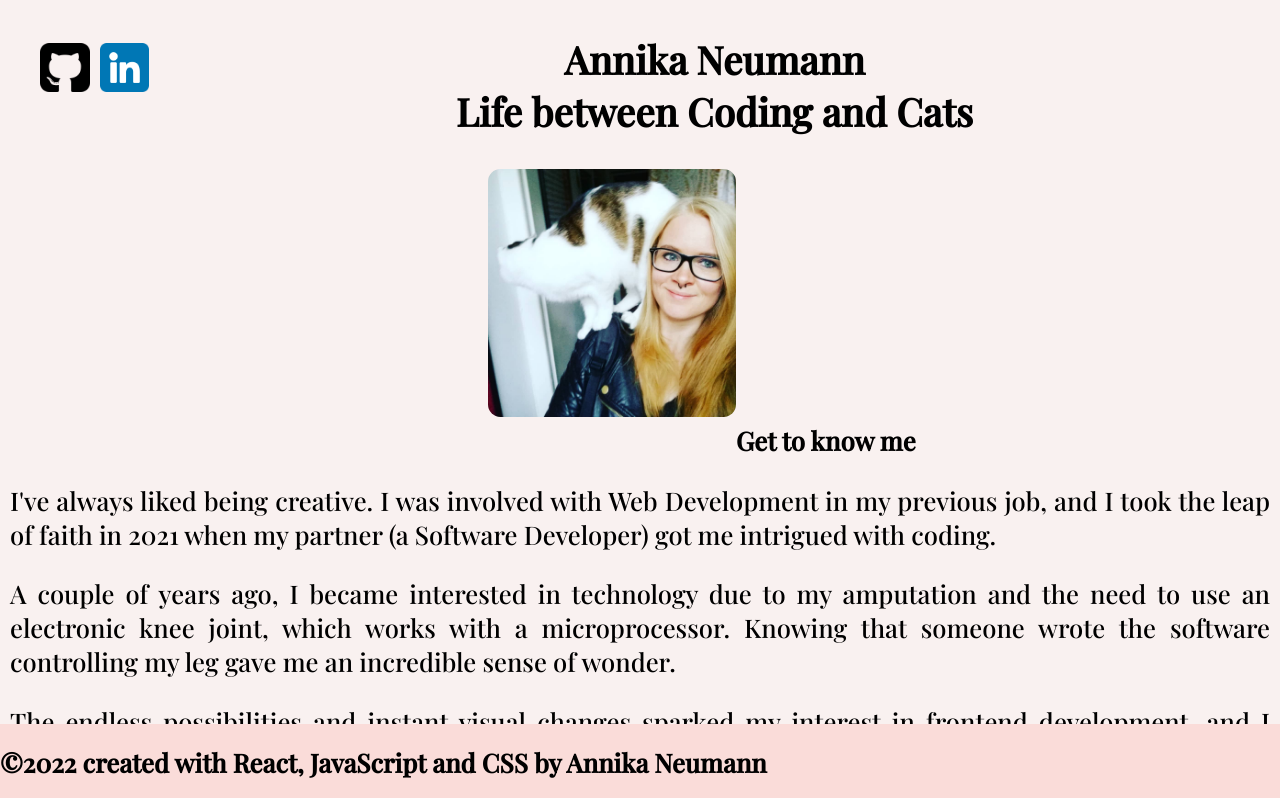
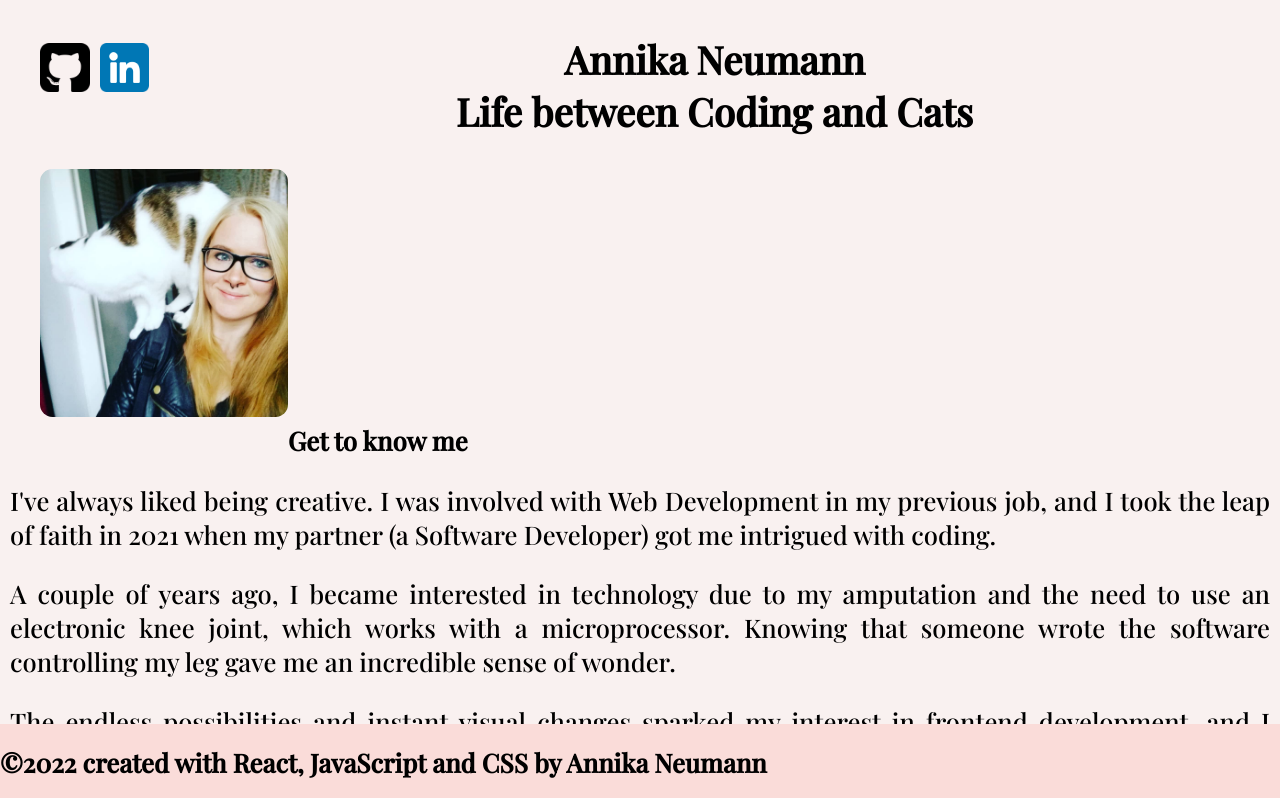
Before and after one commit to AnnikaNeumann/annikaneumann.github.io, a React (Create React App) app: page / in a window 1280 px wide. Shown: the top 798 px of the page. Built offline with nearby package versions, Linux system fonts and the light colour scheme.

Commit message:
changed profile image layout

```diff
--- a/src/App.css
+++ b/src/App.css
@@ -93,7 +93,7 @@ h2{
   width: 20%;
   float: left;
   margin-bottom: 1rem;
-  margin-left: 28rem;
+  /* margin-left: 28rem; */
 
 }
 
```
